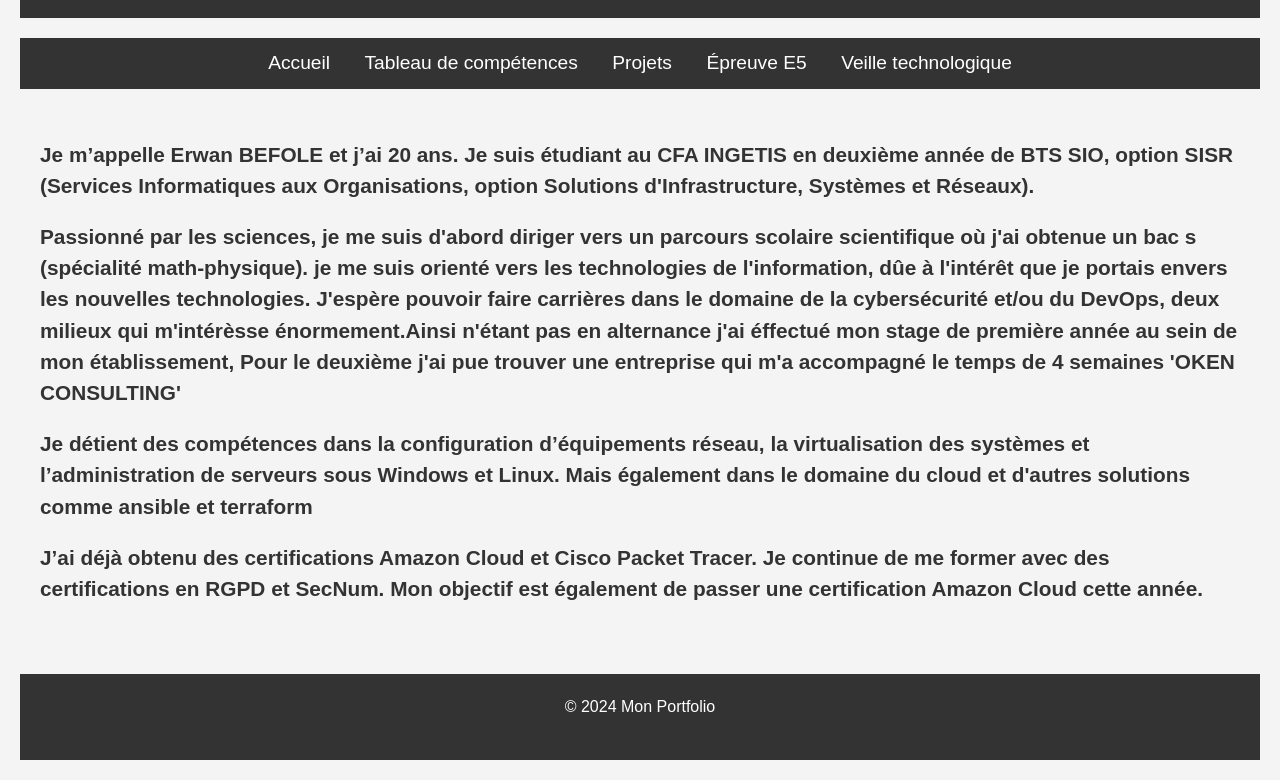
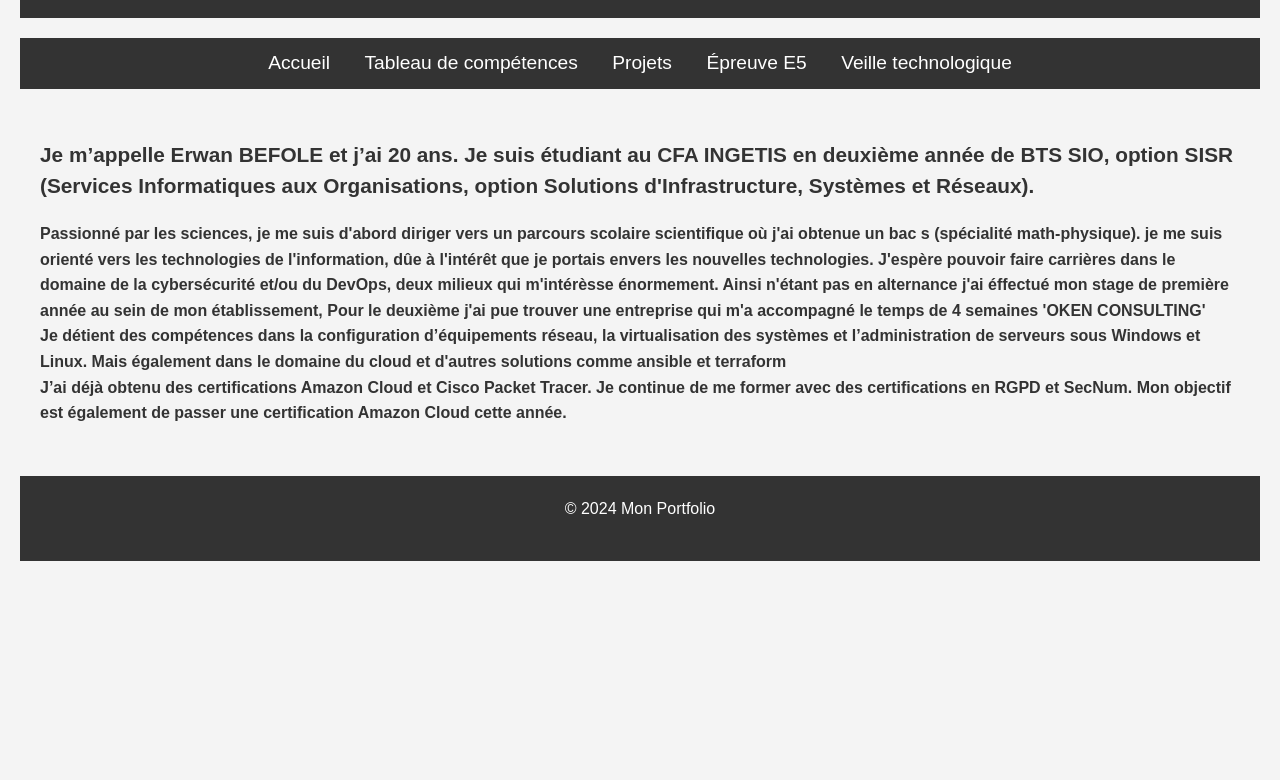
Before and after one commit to erwan-bef/erwan-bef.github.io, a plain HTML site: page index.html in a window 1280 px wide. Shown: the part 126-906 px from the top of the page. After the commit the page ends 800 px from the top, so only its background shows below. Drawn offline with Linux system fonts and the light colour scheme; a script that the page names is missing.

Commit message:
Update index.html

```diff
--- a/index.html
+++ b/index.html
@@ -29,15 +29,15 @@
             option SISR (Services Informatiques aux Organisations, option Solutions d'Infrastructure, Systèmes et
             Réseaux).</h3>
 
-        <h3>Passionné par les sciences, je me suis d'abord diriger vers un parcours scolaire scientifique où j'ai obtenue un bac s (spécialité math-physique). je me suis orienté vers les technologies de l'information, dûe à l'intérêt que je portais envers les nouvelles technologies. J'espère pouvoir faire carrières dans le domaine de la
-            cybersécurité et/ou du DevOps, deux milieux qui m'intérèsse énormement.Ainsi n'étant pas en alternance j'ai éffectué mon stage de première année au sein de mon établissement, Pour le deuxième j'ai pue trouver une entreprise qui m'a accompagné le temps de 4 semaines 'OKEN CONSULTING'</h3>
+        <h4>Passionné par les sciences, je me suis d'abord diriger vers un parcours scolaire scientifique où j'ai obtenue un bac s (spécialité math-physique). je me suis orienté vers les technologies de l'information, dûe à l'intérêt que je portais envers les nouvelles technologies. J'espère pouvoir faire carrières dans le domaine de la
+            cybersécurité et/ou du DevOps, deux milieux qui m'intérèsse énormement. Ainsi n'étant pas en alternance j'ai éffectué mon stage de première année au sein de mon établissement, Pour le deuxième j'ai pue trouver une entreprise qui m'a accompagné le temps de 4 semaines 'OKEN CONSULTING'</h4>
 
-        <h3>Je détient des compétences dans la configuration d’équipements réseau, la virtualisation des systèmes et l’administration de
-            serveurs sous Windows et Linux. Mais également dans le domaine du cloud et d'autres solutions comme ansible et terraform</h3>
+        <h4>Je détient des compétences dans la configuration d’équipements réseau, la virtualisation des systèmes et l’administration de
+            serveurs sous Windows et Linux. Mais également dans le domaine du cloud et d'autres solutions comme ansible et terraform</h4>
 
-        <h3>J’ai déjà obtenu des certifications Amazon Cloud et Cisco Packet Tracer. Je continue de me former avec des
+        <h4>J’ai déjà obtenu des certifications Amazon Cloud et Cisco Packet Tracer. Je continue de me former avec des
             certifications en RGPD et SecNum. Mon objectif est également de passer une certification Amazon Cloud cette
-            année.</h3>
+            année.</h4>
     </main>
 
     <footer>
```
